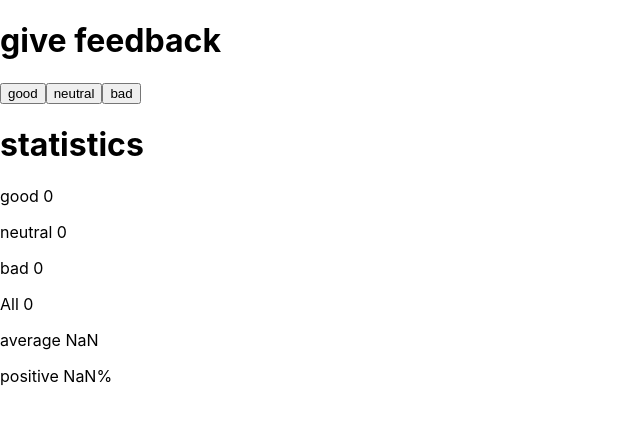
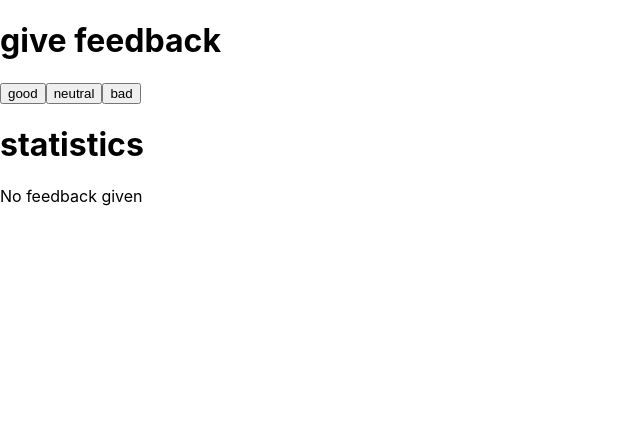
Before and after one commit to aUlloaN/fullstackopen2021, a React (Create React App) app in the folder part1/unicafe/: page / in a window 1280 px wide. Shown: the top 422 px of the page, without its empty margins (0-640 px from the left). Built offline with nearby package versions, Linux system fonts and the light colour scheme.

Commit message:
unicafe - step4

```diff
--- a/part1/unicafe/src/App.js
+++ b/part1/unicafe/src/App.js
@@ -1,18 +1,28 @@
 import React, { useState } from 'react';
 
 const Statistics = ({good, neutral, bad}) => {
+  const hasFeedback = good > 0 || neutral > 0 || bad > 0;
+
+  if (!hasFeedback) {
+    return (
+      <p>No feedback given</p>
+    );
+  }
+
   const total = good + neutral + bad;
   const average = ((good * 1) + (neutral * 0) + (bad * -1)) / total;
   const positive = (good / total) * 100;
 
-  return [
-      <p>good {good}</p>,
-      <p>neutral {neutral}</p>,
-      <p>bad {bad}</p>,
-      <p>All {total}</p>,
-      <p>average {average}</p>,
+  return (
+    <div>
+      <p>good {good}</p>
+      <p>neutral {neutral}</p>
+      <p>bad {bad}</p>
+      <p>All {total}</p>
+      <p>average {average}</p>
       <p>positive {positive}%</p>
-  ];
+    </div>
+  );
 };
 
 const App = () => {
```
